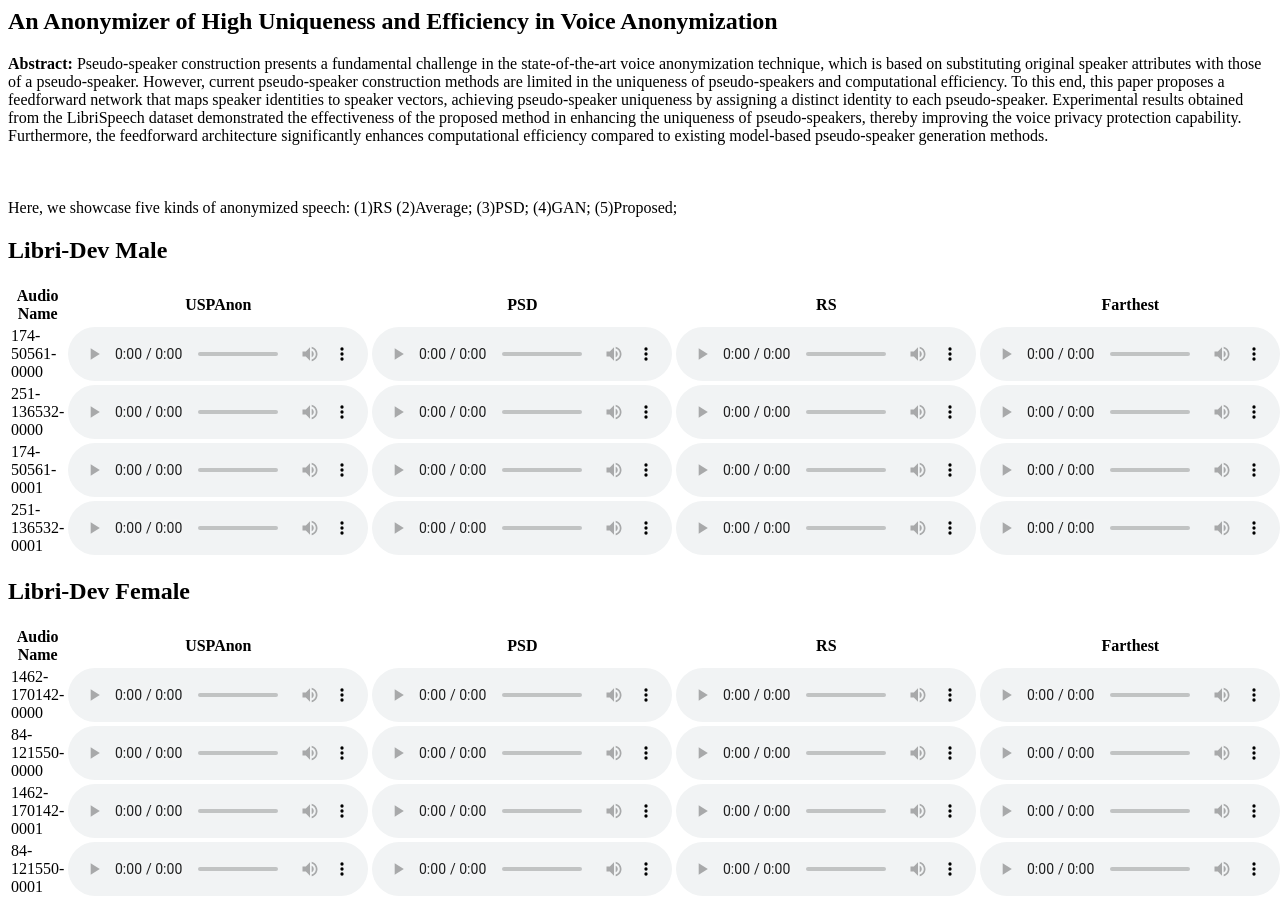
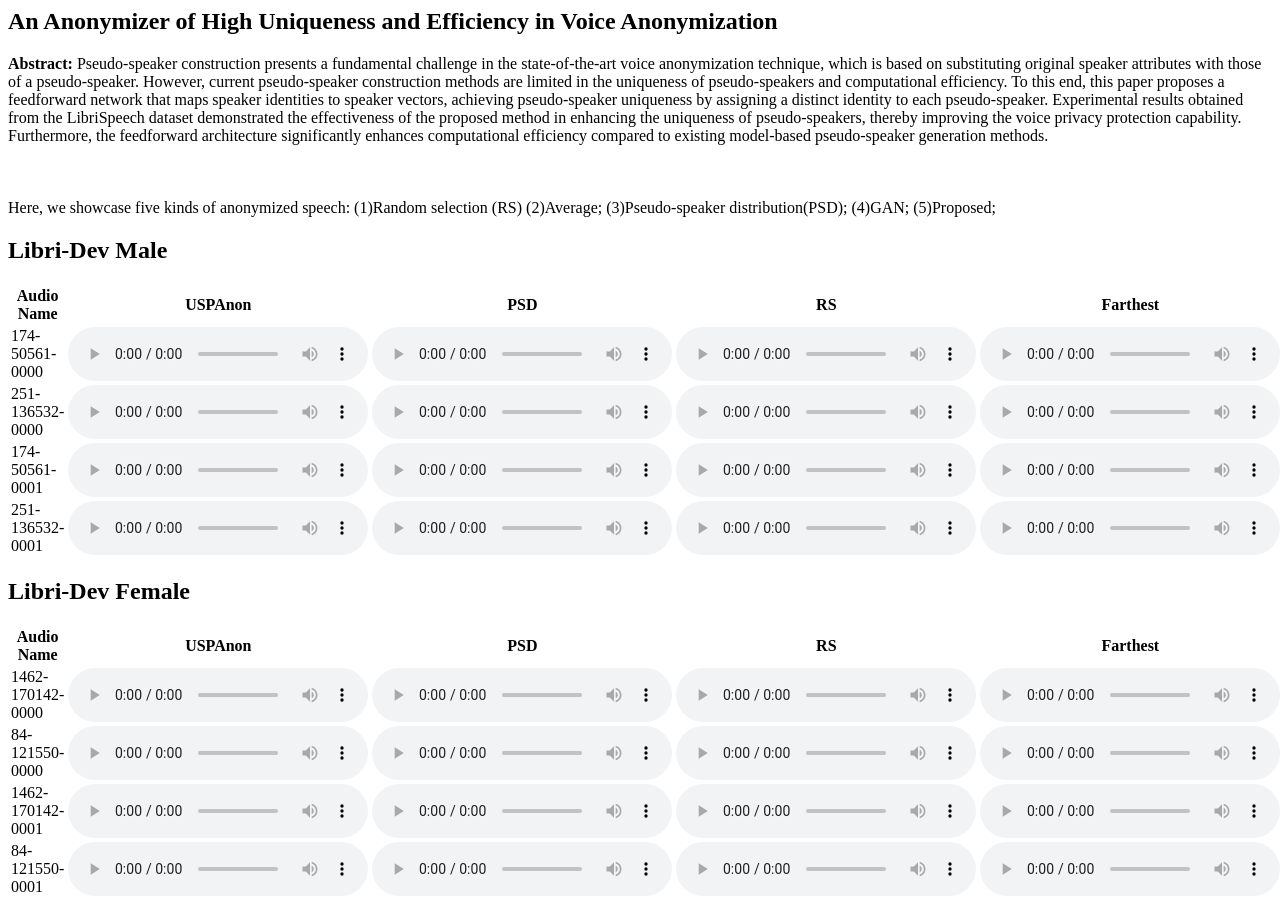
Before and after one commit to interspeech2025/Anonymizer.github.io, a plain HTML site: page index.html in a window 1280 px wide. Drawn offline with Linux system fonts and the light colour scheme.

Commit message:
Update index.html

```diff
--- a/index.html
+++ b/index.html
@@ -24,9 +24,9 @@
 <br/>
 
 Here, we showcase five kinds of anonymized speech:
-(1)RS
+(1)Random selection (RS)
 (2)Average;
-(3)PSD;
+(3)Pseudo-speaker distribution(PSD);
 (4)GAN;
 (5)Proposed;
 
```
